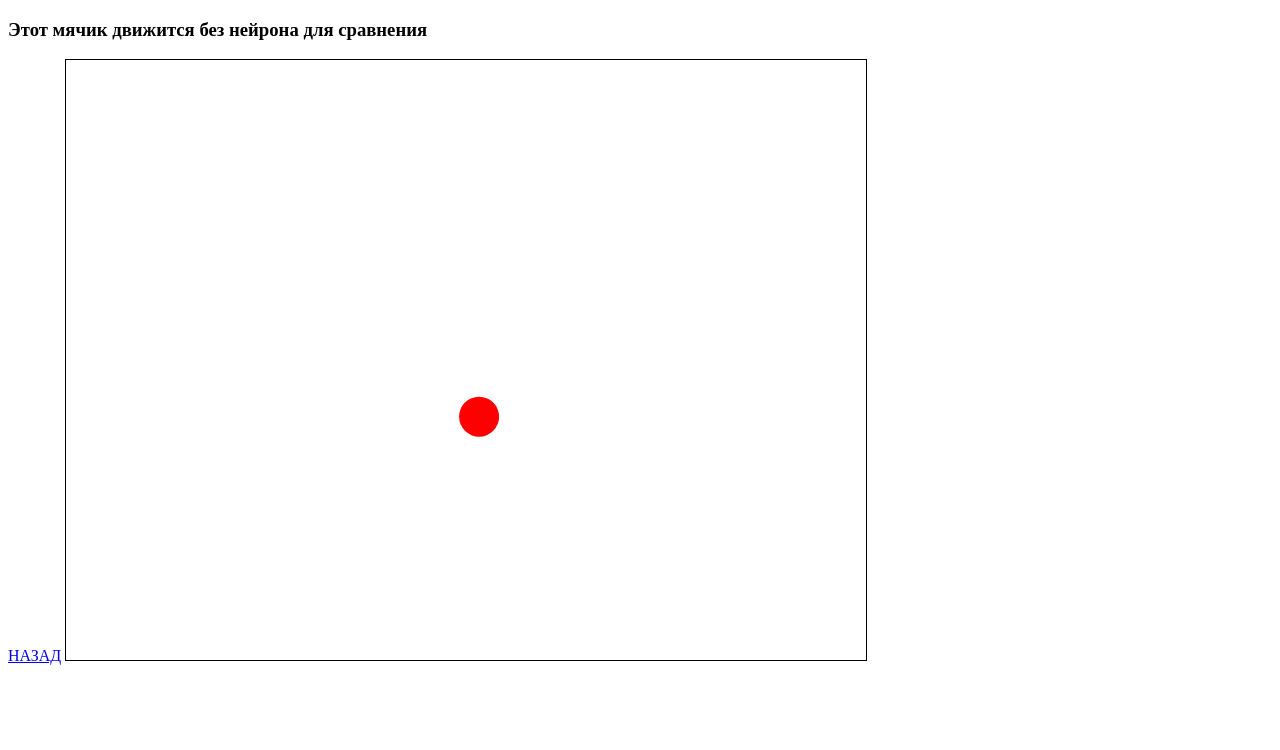
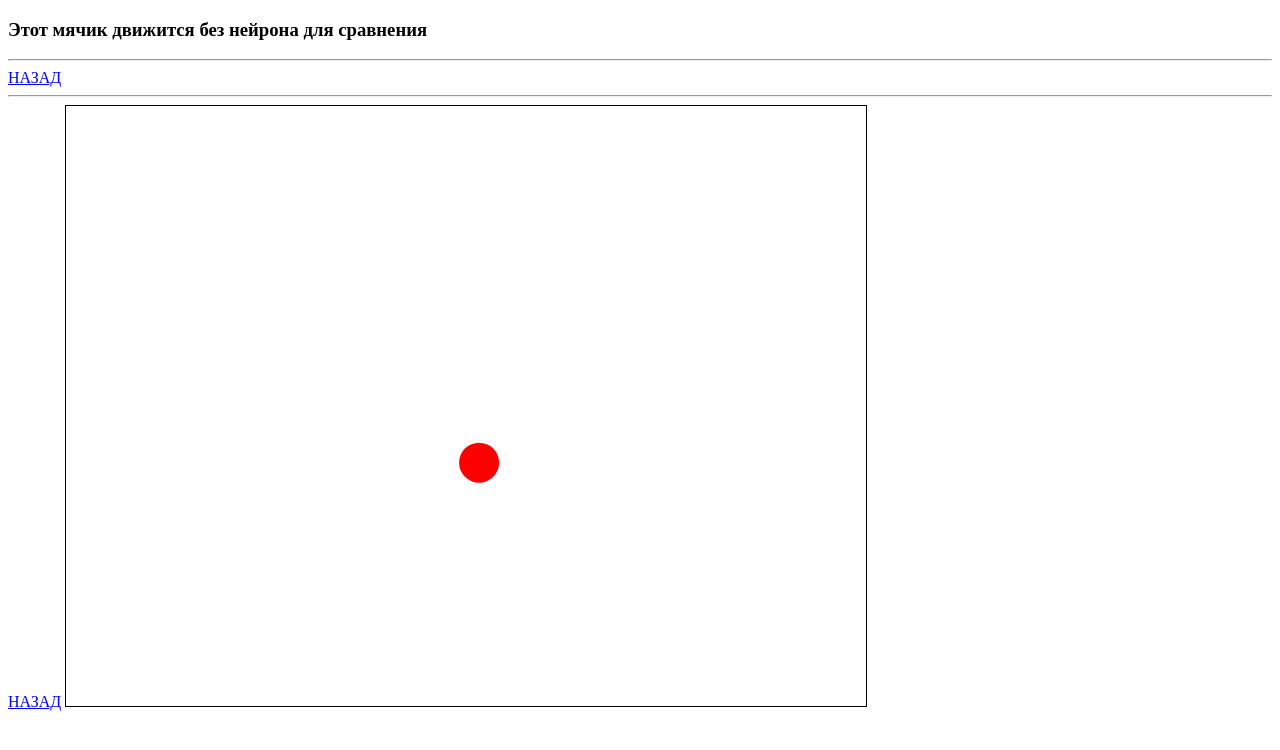
Before and after one commit to berlandbor/My-Projects-, a plain HTML site: page NNinJS/Ball.html in a window 1280 px wide. Drawn offline with Linux system fonts and the light colour scheme.

Commit message:
Update Ball.html

```diff
--- a/NNinJS/Ball.html
+++ b/NNinJS/Ball.html
@@ -12,6 +12,7 @@
 </head>
 <body>
     <h3>Этот мячик движится без нейрона для сравнения</h3>
+<hr><a href="https://berlandbor.github.io/My-Projects-/NNinJS/NNinJS.html" target="_blank">НАЗАД</a><hr>
 <a href="https://berlandbor.github.io/" target="_blank">НАЗАД</a>
     <canvas id="canvas" width="800" height="600"></canvas>
 
```
